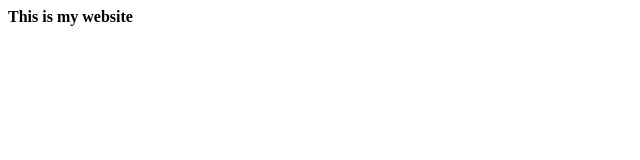
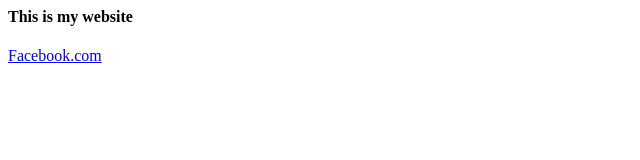
Before and after one commit to joshkhaoz/website, a plain HTML site: page index.html in a window 1280 px wide. Shown: the whole page, without its empty margins (0-640 px from the left). Drawn offline with Linux system fonts and the light colour scheme.

Commit message:
edit 7/22

```diff
--- a/index.html
+++ b/index.html
@@ -1 +1,2 @@
 <h4>This is my website</h4>
+<a href="http://www.facebook.com">Facebook.com</a>
```
